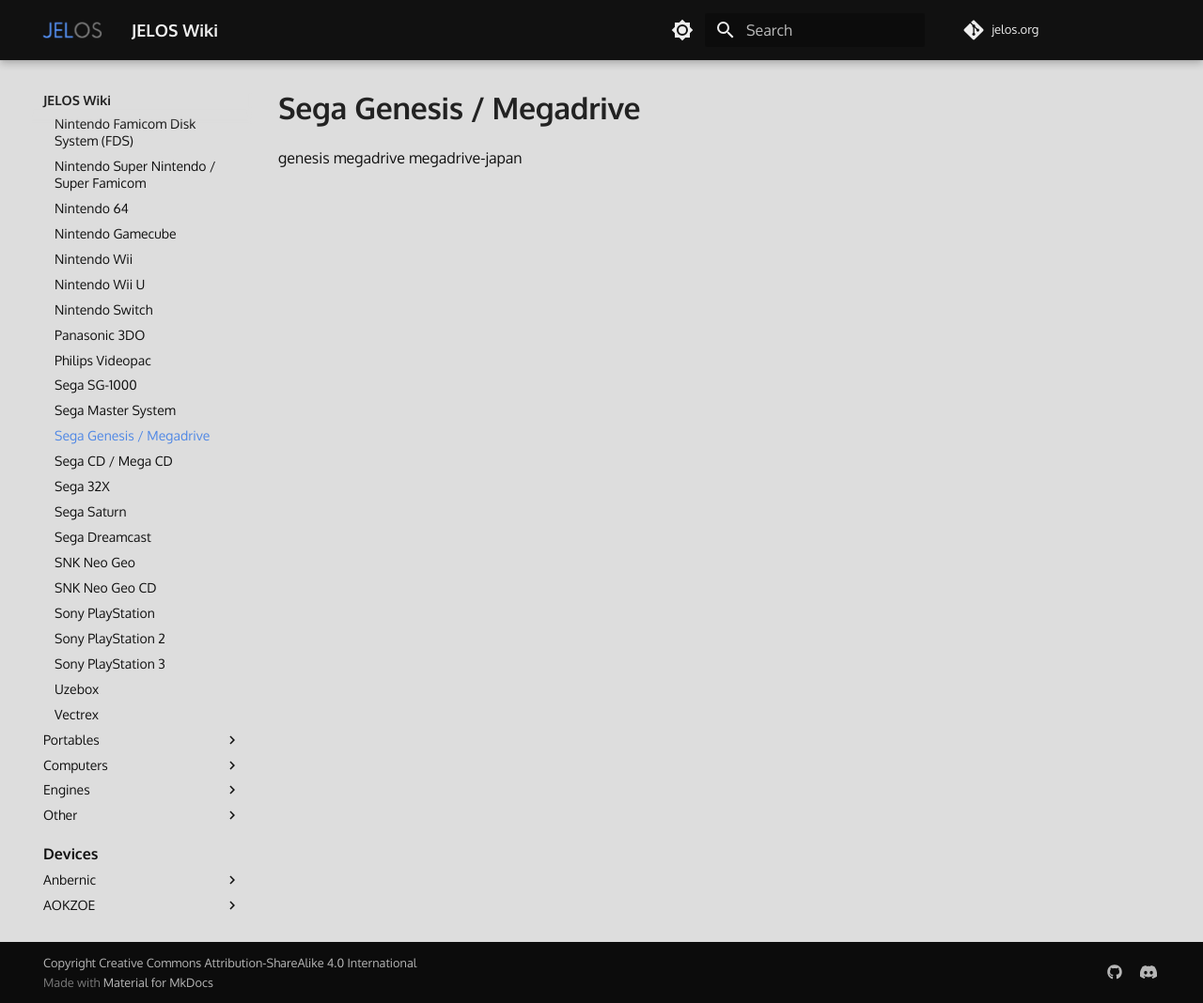
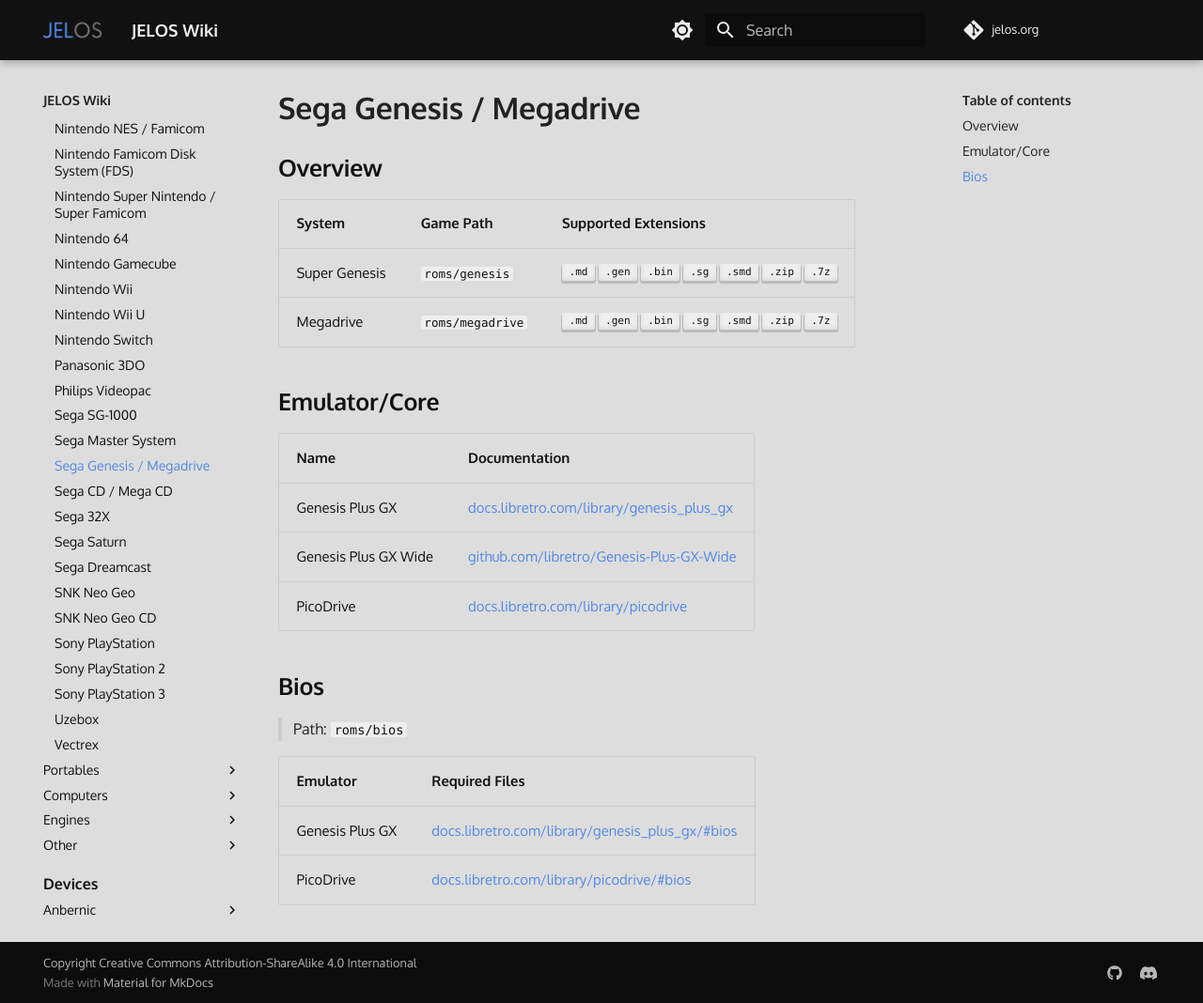
Before and after one commit to wbrawner/jelos.org, an MkDocs documentation site: the page built from docs/systems/genesis.md, in a window 1280 px wide and 1068 px high. Shown: the whole window at 94% size. Built offline with MkDocs 1.6.1 and Material for MkDocs 9.7.7, drawn with Linux system fonts in a browser that asks for light colours; some web fonts are replaced; comment, search, counter and statistics services are not loaded.

Commit message:
Update genesis.md

```diff
--- a/docs/systems/genesis.md
+++ b/docs/systems/genesis.md
@@ -1,5 +1,25 @@
 # Sega Genesis / Megadrive
 
-genesis
-megadrive
-megadrive-japan
+## Overview
+
+| System | Game Path | Supported Extensions |
+| -- | -- | -- |
+| Super Genesis | `roms/genesis` | ++".md"++ ++".gen"++ ++".bin"++ ++".sg"++ ++".smd"++ ++".zip"++ ++".7z"++ |
+| Megadrive | `roms/megadrive` | ++".md"++ ++".gen"++ ++".bin"++ ++".sg"++ ++".smd"++ ++".zip"++ ++".7z"++ |
+
+## Emulator/Core
+
+| Name | Documentation |
+| --- | --- |
+| Genesis Plus GX | [docs.libretro.com/library/genesis_plus_gx](https://docs.libretro.com/library/genesis_plus_gx/) |
+| Genesis Plus GX Wide | [github.com/libretro/Genesis-Plus-GX-Wide](https://github.com/libretro/Genesis-Plus-GX-Wide) |
+| PicoDrive | [docs.libretro.com/library/picodrive](https://docs.libretro.com/library/picodrive/) |
+
+## Bios
+
+> Path: `roms/bios`
+
+| Emulator | Required Files |
+| -- | -- |
+| Genesis Plus GX | [docs.libretro.com/library/genesis_plus_gx/#bios](https://docs.libretro.com/library/genesis_plus_gx/#bios) |
+| PicoDrive | [docs.libretro.com/library/picodrive/#bios](https://docs.libretro.com/library/picodrive/#bios) |
```
